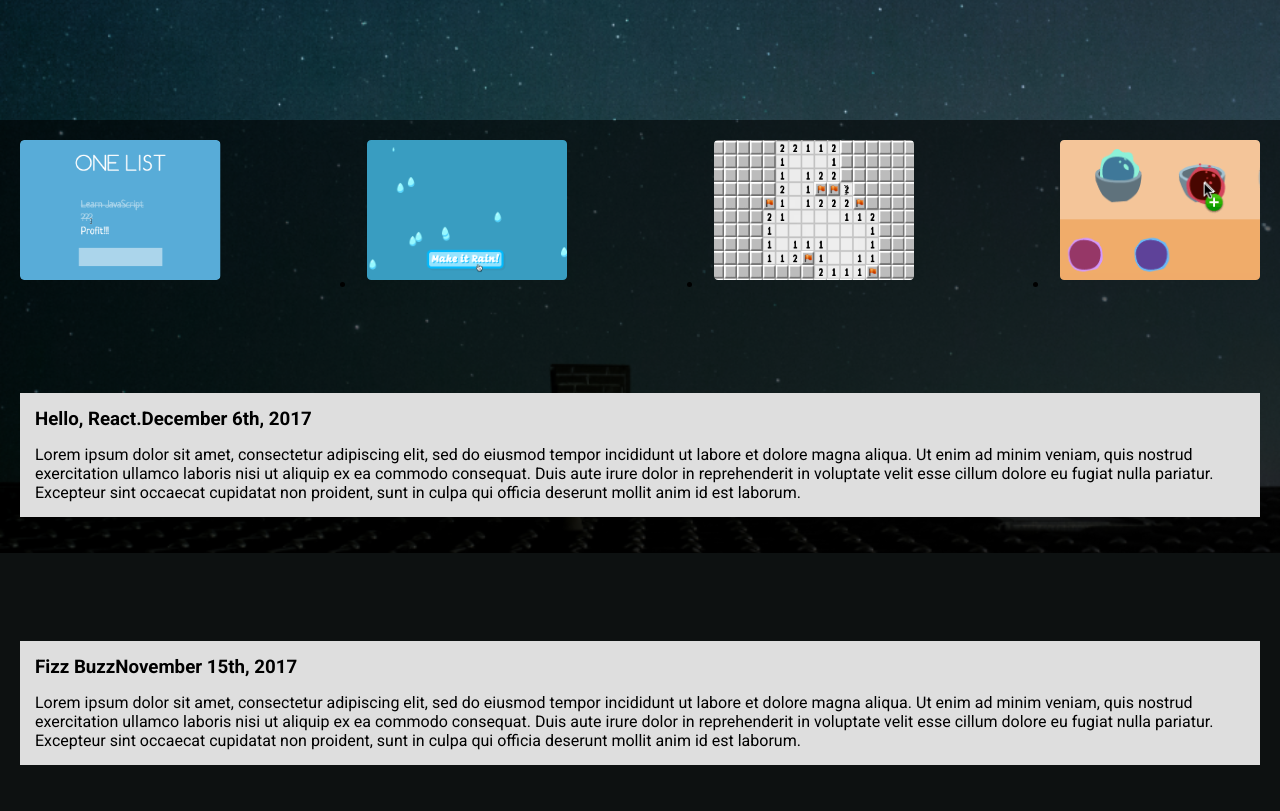
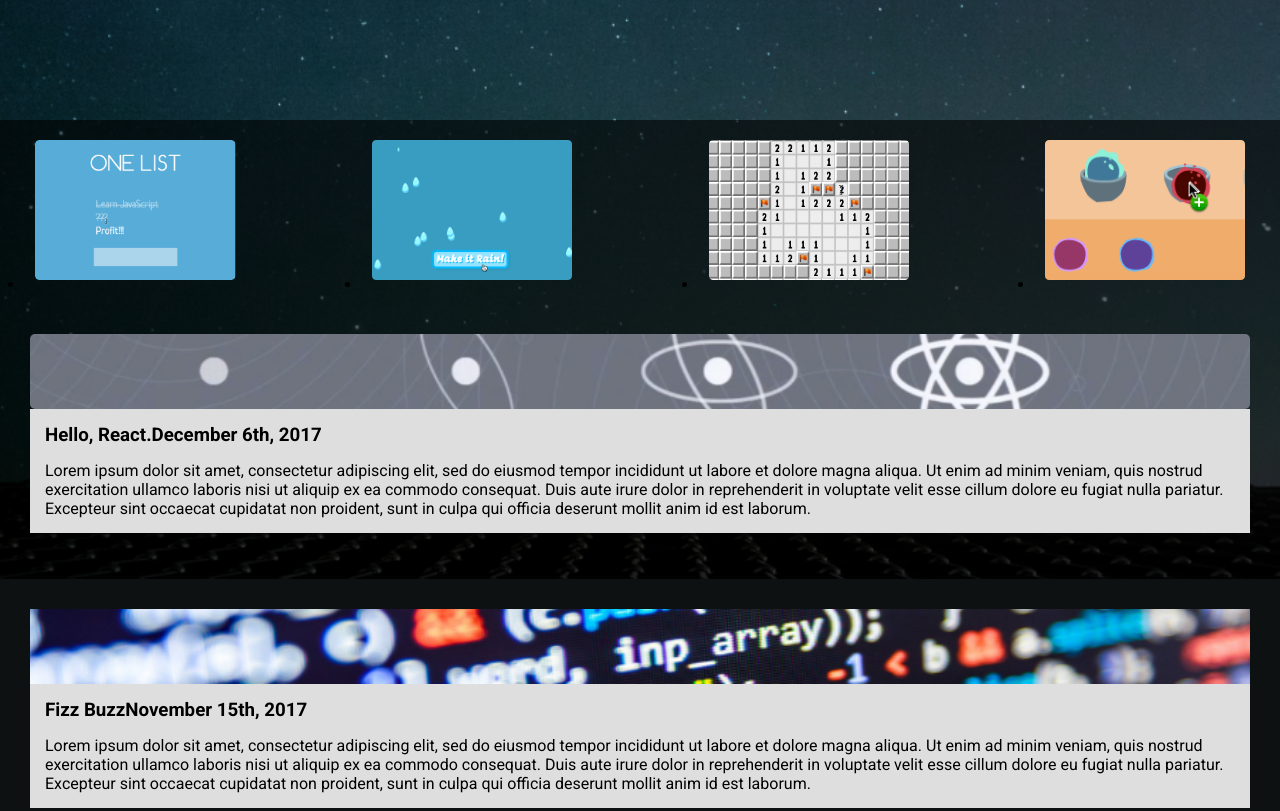
Before and after one commit to smoline/Fun-with-Flexboxes, a website: page public/index.html in a window 1280 px wide. Shown: the part 340-1151 px from the top of the page. Drawn offline with Linux system fonts and the light colour scheme.

Commit message:
Fixed the images in the long boxes

```diff
--- a/public/index.html
+++ b/public/index.html
@@ -36,8 +36,8 @@
         <p>Lorem ipsum dolor sit amet, consectetur adipiscing elit, sed do eiusmod tempor incididunt ut labore et dolore magna aliqua. Ut enim ad minim veniam, quis nostrud exercitation ullamco laboris nisi ut aliquip ex ea commodo consequat. Duis aute irure dolor in reprehenderit in voluptate velit esse cillum dolore eu fugiat nulla pariatur. Excepteur sint occaecat cupidatat non proident, sunt in culpa qui officia deserunt mollit anim id est laborum.</p>
       </div>
       <div class="thirdContainer">
-        <div class="imgbox">
-        <!-- <img src="/Images/react.png" alt="react"> -->
+        <div class="imgbox2">
+        <!-- <img src="/Images/code.png" alt="react"> -->
         </div>
         <h3><span>Fizz Buzz</span>November 15th, 2017</h3>
         <p>Lorem ipsum dolor sit amet, consectetur adipiscing elit, sed do eiusmod tempor incididunt ut labore et dolore magna aliqua. Ut enim ad minim veniam, quis nostrud exercitation ullamco laboris nisi ut aliquip ex ea commodo consequat. Duis aute irure dolor in reprehenderit in voluptate velit esse cillum dolore eu fugiat nulla pariatur. Excepteur sint occaecat cupidatat non proident, sunt in culpa qui officia deserunt mollit anim id est laborum.</p>
--- a/public/screen.css
+++ b/public/screen.css
@@ -62,7 +62,7 @@ main .firstContainer {
 .firstContainer ul {
   display: flex;
   justify-content: space-between;
-  padding: 10px;
+  padding: 10px 25px;
   margin: 0;
 }
 
@@ -72,21 +72,24 @@ li img {
 
 .secondContainer {
   background-color: hsla(0, 0%, 0%, 0.6);
-  padding: 20px;
+  padding: 30px;
   margin: 0;
 }
 
 .imgbox {
-  height: 50px;
+  height: 75px;
   min-width: (100% - 40px);
-  background-image: image("/images/react.png");
+  background-image: url("/images/react.png");
   background-size: cover;
+  background-position: center;
+  margin-bottom: 0;
+  border-radius: 5px;
 }
 
 h3 {
   background-color: #dedede;
   padding: 15px 15px 0 15px;
-  margin-bottom: 0;
+  margin: 0;
 }
 
 p {
@@ -97,7 +100,16 @@ p {
 
 .thirdContainer {
   background-color: #0d1111;
-  padding: 20px;
+  padding: 30px;
+}
+
+.imgbox2 {
+  height: 75px;
+  min-width: (100% - 40px);
+  background-image: url("/images/code.png");
+  background-size: cover;
+  background-position: center;
+  margin-bottom: 0;
 }
 
 .footLine1 {
```
